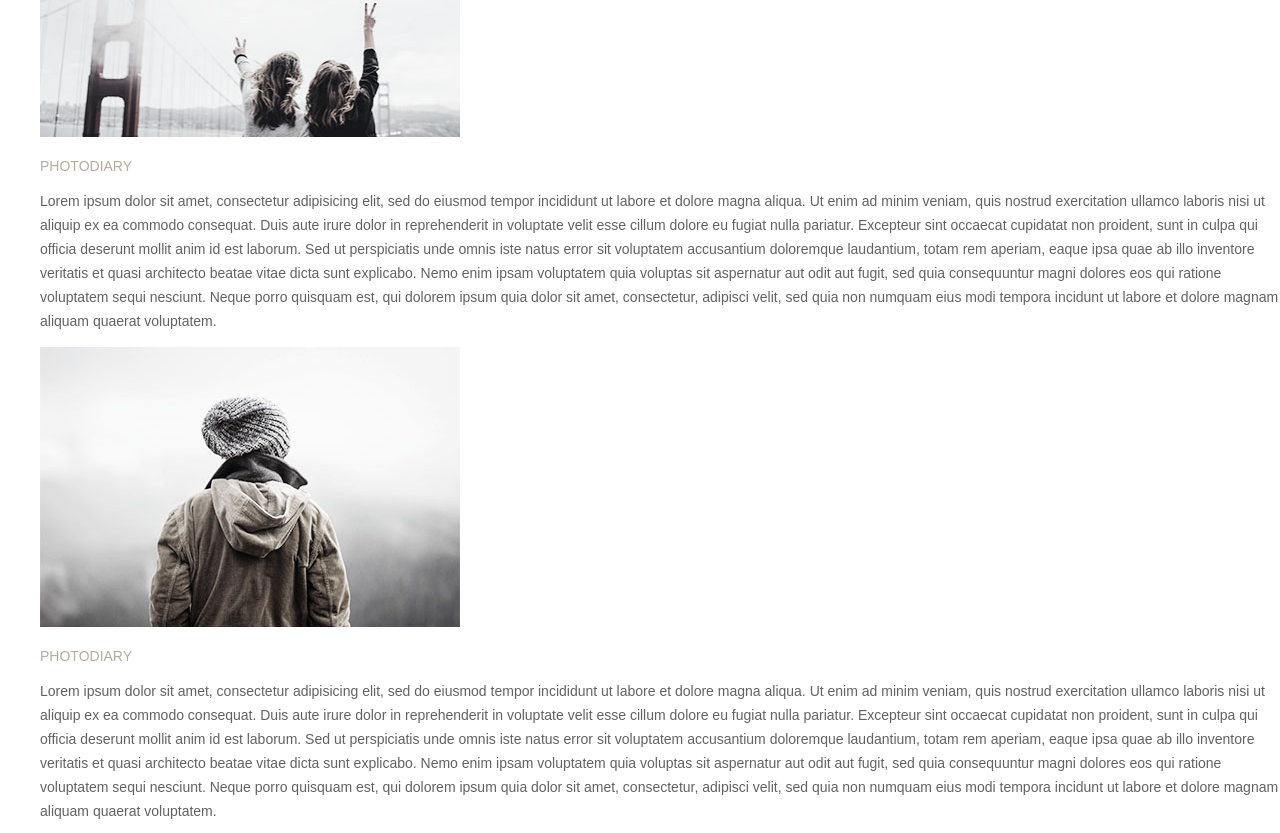
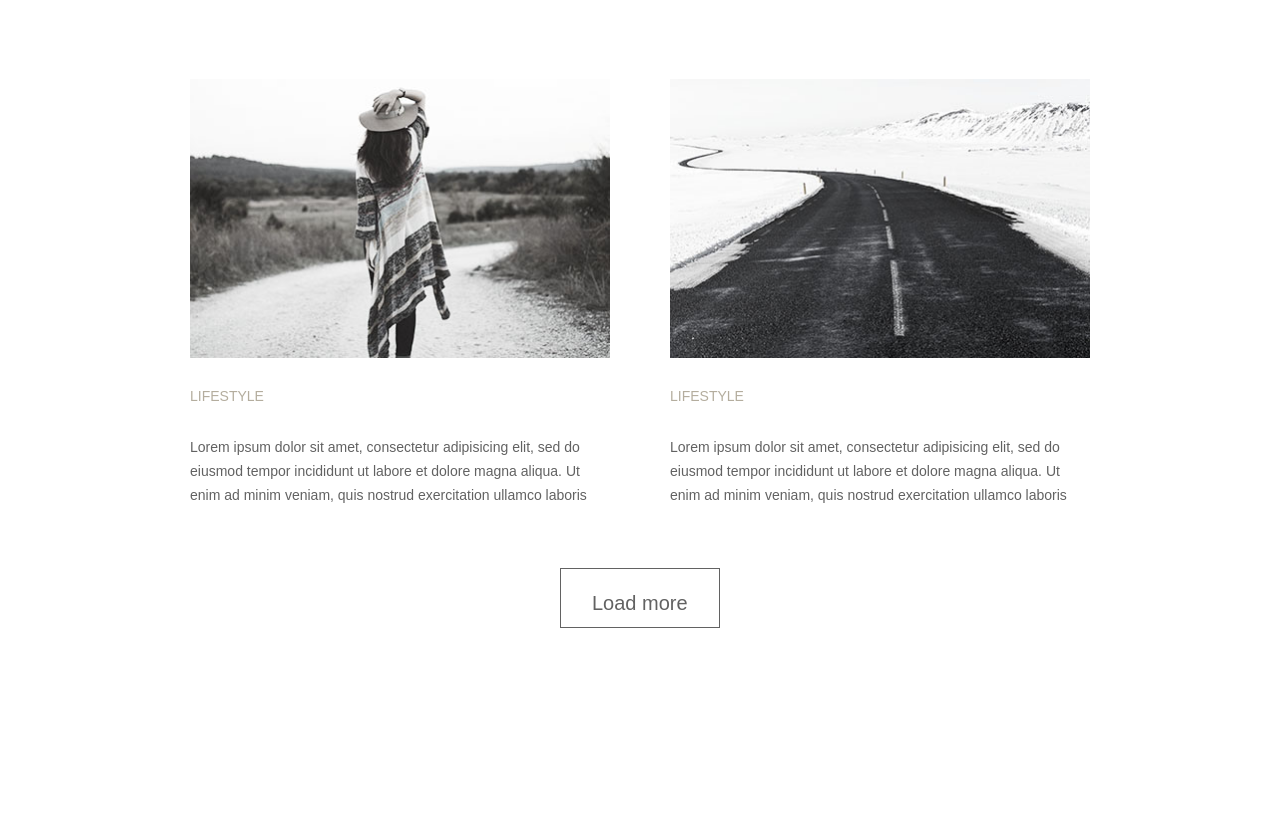
Before and after one commit to YevhenKonyk/module_3_hw, a plain HTML site: page index.html in a window 1280 px wide. Shown: the part 1247-2080 px from the top of the page. After the commit the page ends 1875 px from the top, so only its background shows below. Drawn offline with Linux system fonts and the light colour scheme.

Commit message:
Added styles for index.html. Fixed markup

```diff
--- a/css/styles.css
+++ b/css/styles.css
@@ -1,3 +1,7 @@
+html {
+    box-sizing: border-box;
+}
+
 body {
     font-family: "Playfair+Display", "Arial", sans-serif;
     color: #626262;
@@ -5,10 +9,45 @@ body {
     line-height: 24px;
 }
 
+img {
+    display: block;
+    max-width: 100%;
+    height: auto;
+}
+
+*,
+*::before,
+*::after {
+    box-sizing: inherit;
+}
+
+/* * {
+    outline: 1px solid red;
+} */
+
+.site-container {
+    width: 900px;
+    margin: 0 auto;
+
+}
+
+/* Site navigation */
+
 .site-navigation {
-    font-size: 14px;
     list-style: none;
+    font-size: 20px;
+    text-align: center;
+    margin: 0;
+    padding: 0;
+    padding: 77px 0 105px 0;
+}
 
+.site-navigation li {
+    display: inline-block;
+}
+
+.site-navigation li:not(:last-child) {
+    margin-right: 100px;
 }
 
 .site-navigation a {
@@ -18,12 +57,43 @@ body {
     text-decoration: none;
 }
 
-.site-navigation a:visited {
+.site-navigation a:focus,
+.site-navigation a:hover {
     color: #03a9f4;
 }
 
+/* Articles list */
+
 .articles-list {
     list-style: none;
+    font-size: 0;
+    margin: 0;
+    padding: 0;
+    margin-bottom: 56px;
+}
+
+.articles-list-item {
+    display: inline-block;
+    width: 420px;
+    margin: 0;
+    margin-right: 60px;
+    margin-bottom: 130px;
+}
+
+/* Each 2 in list */
+.articles-list-item:nth-child(2n) {
+    margin-right: 0;
+}
+
+/* Last two in list */
+.articles-list-item:nth-last-child(-n+2) {
+    margin-bottom: 0;
+}
+
+/* Article */
+
+.article-img {
+    margin-bottom: 30px;
 }
 
 .article-type {
@@ -31,6 +101,8 @@ body {
     font-size: 14px;
     line-height: 17px;
     text-transform: uppercase;
+
+    margin-bottom: 30px;
 }
 
 .article-title {
@@ -39,18 +111,22 @@ body {
 }
 
 .article-text {
+    margin: 0;
     font-size: 14px;
     line-height: 24px;
 }
 
-.load-more-btn {
-    font-size:20px;
+.articles .load-more-btn {
+    font-size: 20px;
     line-height: 24px;
-    display:inline-block;
-	background-color:transparent;
-	border:1px solid #626262;
-	cursor:pointer;
-	color:#626262;
-    text-decoration:none;
-	padding:16px 31px;
+    display: block;
+	background-color: transparent;
+	border: 1px solid #626262;
+	cursor: pointer;
+	color: #626262;
+    text-decoration: none;
+    padding: 22px 31px;
+    width: 160px;
+    height: 60px;
+    margin: 0 auto;
 }
--- a/index.html
+++ b/index.html
@@ -11,8 +11,9 @@
     <title>Home work 3</title>
 </head>
 <body>
+
     <header class="page-header">
-        <nav>
+        <nav class="site-container">
              <!-- <a href="#" class="site-logo"></a> -->
             <ul class="site-navigation">
                 <li><a href="#">Lifestyle</a></li>
@@ -22,46 +23,67 @@
             </ul>
         </nav>
     </header>
-    <main>
+
+    <main class="site-container">
         <!-- Articles section -->
         <section class="articles">
             <h1 class="visually-hidden">Our Lifestyle</h1>
+
             <ul class="articles-list">
                 <li class="articles-list-item">
+                    <article>
                         <img src="img/lifestyle_1.jpg" alt="Lifestyle" width="420" height="280" class="article-img">
                         <p class="article-type">Lifestyle</p>
                         <h2 class="article-title visually-hidden">More than just a music festival</h2>
-                    <p class="article-text">Lorem ipsum dolor sit amet, consectetur adipisicing elit, sed do eiusmod tempor incididunt ut labore et dolore magna aliqua. Ut enim ad minim veniam, quis nostrud exercitation ullamco laboris nisi ut aliquip ex ea commodo consequat. Duis aute irure dolor in reprehenderit in voluptate velit esse cillum dolore eu fugiat nulla pariatur. Excepteur sint occaecat cupidatat non proident, sunt in culpa qui officia deserunt mollit anim id est laborum. Sed ut perspiciatis unde omnis iste natus error sit voluptatem accusantium doloremque laudantium, totam rem aperiam, eaque ipsa quae ab illo inventore veritatis et quasi architecto beatae vitae dicta sunt explicabo. Nemo enim ipsam voluptatem quia voluptas sit aspernatur aut odit aut fugit, sed quia consequuntur magni dolores eos qui ratione voluptatem sequi nesciunt. Neque porro quisquam est, qui dolorem ipsum quia dolor sit amet, consectetur, adipisci velit, sed quia non numquam eius modi tempora incidunt ut labore et dolore magnam aliquam quaerat voluptatem.</p>
+                        <p class="article-text">Lorem ipsum dolor sit amet, consectetur adipisicing elit, sed do eiusmod tempor incididunt ut labore
+                        et dolore magna aliqua. Ut enim ad minim veniam, quis nostrud exercitation ullamco laboris</p>
+                    </article>
                 </li>
                 <li class="articles-list-item">
+                    <article>
                         <img src="img/lifestyle_2.jpg" alt="Lifestyle" width="420" height="280" class="article-img">
                         <p class="article-type">Lifestyle</p>
                         <h2 class="article-title visually-hidden">Life tastes better with coffee</h2>
-                    <p class="article-text">Lorem ipsum dolor sit amet, consectetur adipisicing elit, sed do eiusmod tempor incididunt ut labore et dolore magna aliqua. Ut enim ad minim veniam, quis nostrud exercitation ullamco laboris nisi ut aliquip ex ea commodo consequat. Duis aute irure dolor in reprehenderit in voluptate velit esse cillum dolore eu fugiat nulla pariatur. Excepteur sint occaecat cupidatat non proident, sunt in culpa qui officia deserunt mollit anim id est laborum. Sed ut perspiciatis unde omnis iste natus error sit voluptatem accusantium doloremque laudantium, totam rem aperiam, eaque ipsa quae ab illo inventore veritatis et quasi architecto beatae vitae dicta sunt explicabo. Nemo enim ipsam voluptatem quia voluptas sit aspernatur aut odit aut fugit, sed quia consequuntur magni dolores eos qui ratione voluptatem sequi nesciunt. Neque porro quisquam est, qui dolorem ipsum quia dolor sit amet, consectetur, adipisci velit, sed quia non numquam eius modi tempora incidunt ut labore et dolore magnam aliquam quaerat voluptatem.</p>
+                        <p class="article-text">Lorem ipsum dolor sit amet, consectetur adipisicing elit, sed do eiusmod tempor incididunt ut labore
+                        et dolore magna aliqua. Ut enim ad minim veniam, quis nostrud exercitation ullamco laboris</p>
+                    </article>
                 </li>
                 <li class="articles-list-item">
+                    <article>
                         <img src="img/Photodiary_1.jpg" alt="Photodiary" width="420" height="280" class="article-img">
                         <p class="article-type">Photodiary</p>
                         <h2 class="article-title visually-hidden">American dream</h2>
-                    <p class="article-text">Lorem ipsum dolor sit amet, consectetur adipisicing elit, sed do eiusmod tempor incididunt ut labore et dolore magna aliqua. Ut enim ad minim veniam, quis nostrud exercitation ullamco laboris nisi ut aliquip ex ea commodo consequat. Duis aute irure dolor in reprehenderit in voluptate velit esse cillum dolore eu fugiat nulla pariatur. Excepteur sint occaecat cupidatat non proident, sunt in culpa qui officia deserunt mollit anim id est laborum. Sed ut perspiciatis unde omnis iste natus error sit voluptatem accusantium doloremque laudantium, totam rem aperiam, eaque ipsa quae ab illo inventore veritatis et quasi architecto beatae vitae dicta sunt explicabo. Nemo enim ipsam voluptatem quia voluptas sit aspernatur aut odit aut fugit, sed quia consequuntur magni dolores eos qui ratione voluptatem sequi nesciunt. Neque porro quisquam est, qui dolorem ipsum quia dolor sit amet, consectetur, adipisci velit, sed quia non numquam eius modi tempora incidunt ut labore et dolore magnam aliquam quaerat voluptatem.</p>
+                        <p class="article-text">Lorem ipsum dolor sit amet, consectetur adipisicing elit, sed do eiusmod tempor incididunt ut labore
+                        et dolore magna aliqua. Ut enim ad minim veniam, quis nostrud exercitation ullamco laboris</p>
+                    </article>
                 </li>
                 <li class="articles-list-item">
+                    <article>
                         <img src="img/Photodiary_2.jpg" alt="Photodiary" width="420" height="280" class="article-img">
                         <p class="article-type">Photodiary</p>
                         <h2 class="article-title visually-hidden">A day exploring the Alps</h2>
-                    <p class="article-text">Lorem ipsum dolor sit amet, consectetur adipisicing elit, sed do eiusmod tempor incididunt ut labore et dolore magna aliqua. Ut enim ad minim veniam, quis nostrud exercitation ullamco laboris nisi ut aliquip ex ea commodo consequat. Duis aute irure dolor in reprehenderit in voluptate velit esse cillum dolore eu fugiat nulla pariatur. Excepteur sint occaecat cupidatat non proident, sunt in culpa qui officia deserunt mollit anim id est laborum. Sed ut perspiciatis unde omnis iste natus error sit voluptatem accusantium doloremque laudantium, totam rem aperiam, eaque ipsa quae ab illo inventore veritatis et quasi architecto beatae vitae dicta sunt explicabo. Nemo enim ipsam voluptatem quia voluptas sit aspernatur aut odit aut fugit, sed quia consequuntur magni dolores eos qui ratione voluptatem sequi nesciunt. Neque porro quisquam est, qui dolorem ipsum quia dolor sit amet, consectetur, adipisci velit, sed quia non numquam eius modi tempora incidunt ut labore et dolore magnam aliquam quaerat voluptatem.</p>
+                        <p class="article-text">Lorem ipsum dolor sit amet, consectetur adipisicing elit, sed do eiusmod tempor incididunt ut labore
+                        et dolore magna aliqua. Ut enim ad minim veniam, quis nostrud exercitation ullamco laboris</p>
+                    </article>
                 </li>
                 <li class="articles-list-item">
+                    <article>
                         <img src="img/lifestyle_3.jpg" alt="Lifestyle" width="420" height="280" class="article-img">
                         <p class="article-type">Lifestyle</p>
                         <h2 class="article-title visually-hidden">Top 10 song for running</h2>
-                    <p class="article-text">Lorem ipsum dolor sit amet, consectetur adipisicing elit, sed do eiusmod tempor incididunt ut labore et dolore magna aliqua. Ut enim ad minim veniam, quis nostrud exercitation ullamco laboris nisi ut aliquip ex ea commodo consequat. Duis aute irure dolor in reprehenderit in voluptate velit esse cillum dolore eu fugiat nulla pariatur. Excepteur sint occaecat cupidatat non proident, sunt in culpa qui officia deserunt mollit anim id est laborum. Sed ut perspiciatis unde omnis iste natus error sit voluptatem accusantium doloremque laudantium, totam rem aperiam, eaque ipsa quae ab illo inventore veritatis et quasi architecto beatae vitae dicta sunt explicabo. Nemo enim ipsam voluptatem quia voluptas sit aspernatur aut odit aut fugit, sed quia consequuntur magni dolores eos qui ratione voluptatem sequi nesciunt. Neque porro quisquam est, qui dolorem ipsum quia dolor sit amet, consectetur, adipisci velit, sed quia non numquam eius modi tempora incidunt ut labore et dolore magnam aliquam quaerat voluptatem.</p>
+                        <p class="article-text">Lorem ipsum dolor sit amet, consectetur adipisicing elit, sed do eiusmod tempor incididunt ut labore
+                        et dolore magna aliqua. Ut enim ad minim veniam, quis nostrud exercitation ullamco laboris</p>
+                    </article>
                 </li>
+
                 <li class="articles-list-item">
+                    <article>
                         <img src="img/lifestyle_4.jpg" alt="Lifestyle" width="420" height="280" class="article-img">
                         <p class="article-type">Lifestyle</p>
                         <h2 class="article-title visually-hidden">Cold winter days</h2>
-                    <p class="article-text">Lorem ipsum dolor sit amet, consectetur adipisicing elit, sed do eiusmod tempor incididunt ut labore et dolore magna aliqua. Ut enim ad minim veniam, quis nostrud exercitation ullamco laboris nisi ut aliquip ex ea commodo consequat. Duis aute irure dolor in reprehenderit in voluptate velit esse cillum dolore eu fugiat nulla pariatur. Excepteur sint occaecat cupidatat non proident, sunt in culpa qui officia deserunt mollit anim id est laborum. Sed ut perspiciatis unde omnis iste natus error sit voluptatem accusantium doloremque laudantium, totam rem aperiam, eaque ipsa quae ab illo inventore veritatis et quasi architecto beatae vitae dicta sunt explicabo. Nemo enim ipsam voluptatem quia voluptas sit aspernatur aut odit aut fugit, sed quia consequuntur magni dolores eos qui ratione voluptatem sequi nesciunt. Neque porro quisquam est, qui dolorem ipsum quia dolor sit amet, consectetur, adipisci velit, sed quia non numquam eius modi tempora incidunt ut labore et dolore magnam aliquam quaerat voluptatem.</p>
+                        <p class="article-text">Lorem ipsum dolor sit amet, consectetur adipisicing elit, sed do eiusmod tempor incididunt ut labore
+                        et dolore magna aliqua. Ut enim ad minim veniam, quis nostrud exercitation ullamco laboris</p>
+                    </article>
                 </li>
             </ul>
 
@@ -69,5 +91,6 @@
             <a href="#" class="load-more-btn">Load more</a>
         </section>
     </main>
+
 </body>
 </html>
```
Lines whose indentation alone changed are shown as unchanged.
